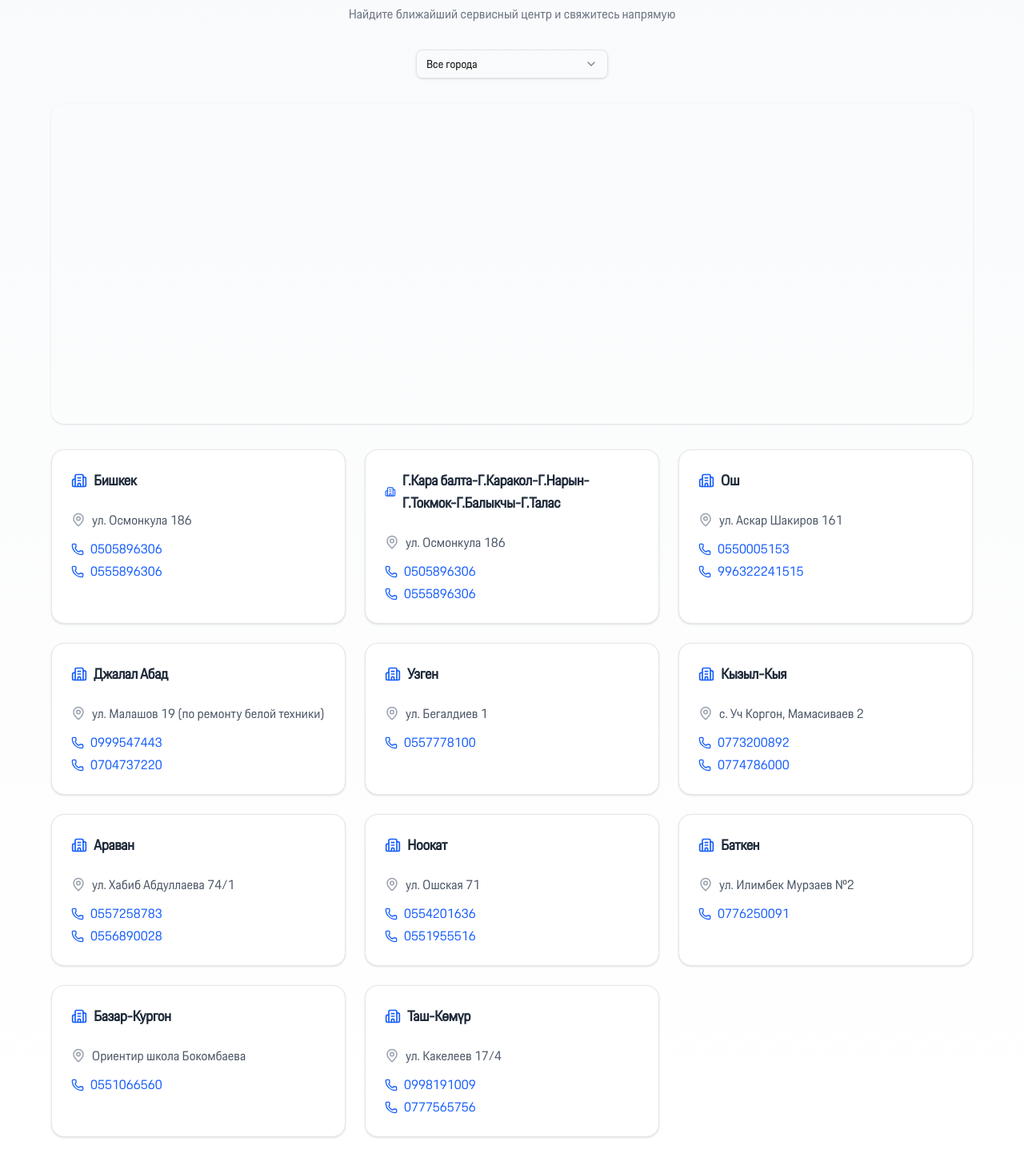
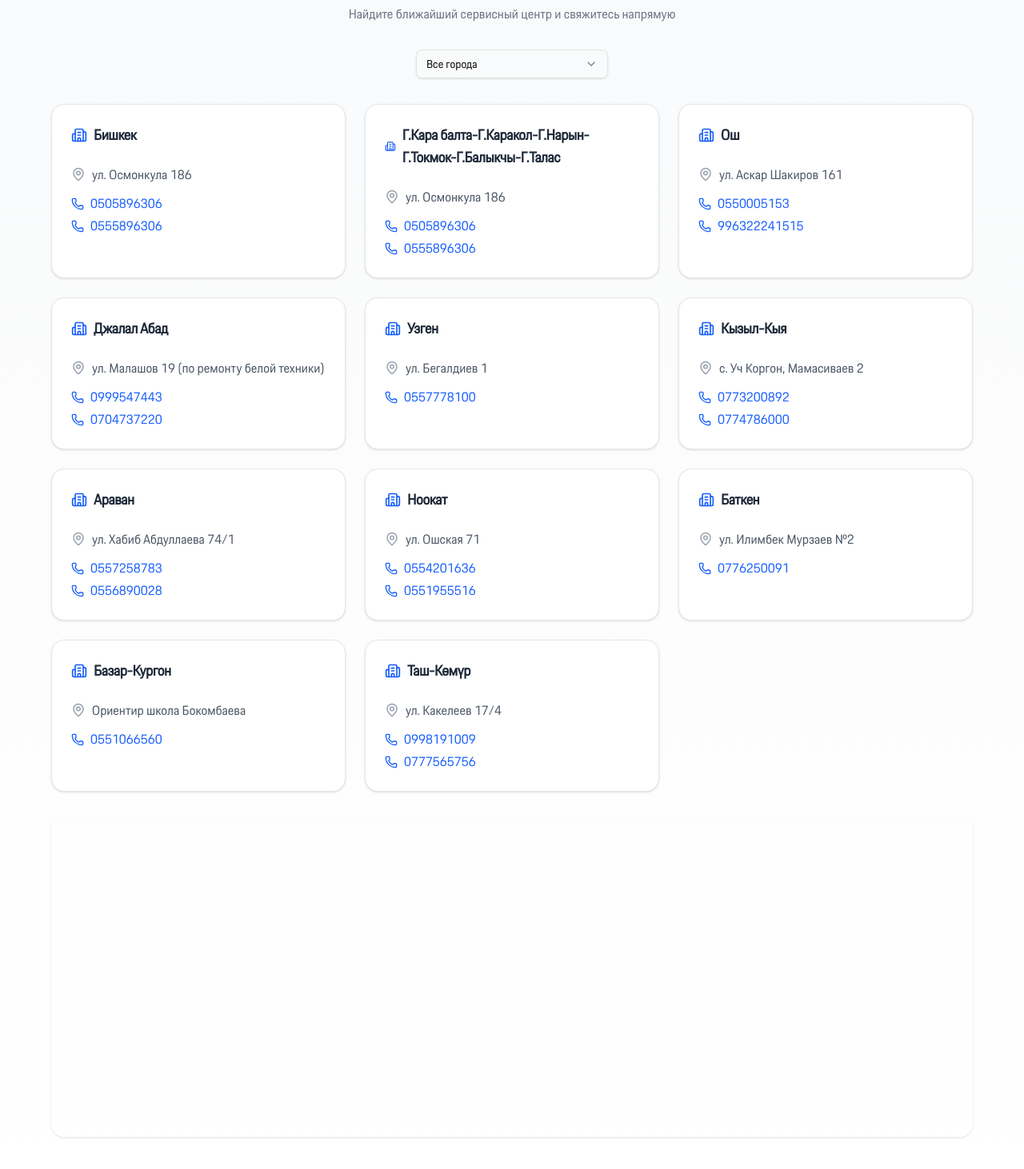
Before and after one commit to akkunov/levo-market, a Next.js app: page /contacts in a window 1280 px wide. Shown: the part 114-1576 px from the top of the page at 80% size. Built offline with nearby package versions, Linux system fonts and the light colour scheme.

Commit message:
написал страницу контактов

```diff
--- a/app/contacts/page.tsx
+++ b/app/contacts/page.tsx
@@ -183,12 +183,6 @@ export default function ContactsPage() {
                         </Select>
                     </div>
 
-                    {/* Карта */}
-                    <div
-                        ref={mapRef}
-                        className="w-full h-[400px] rounded-2xl overflow-hidden shadow"
-                    />
-
                     {/* Карточки */}
                     <div className="grid grid-cols-1 sm:grid-cols-2 lg:grid-cols-3 gap-6">
                         {filteredContacts.map((contact, index) => (
@@ -229,6 +223,11 @@ export default function ContactsPage() {
                             </Card>
                         ))}
                     </div>
+                    {/* Карта */}
+                    <div
+                        ref={mapRef}
+                        className="w-full h-[400px] rounded-2xl overflow-hidden shadow"
+                    />
                 </div>
             </div>
         </>
```
